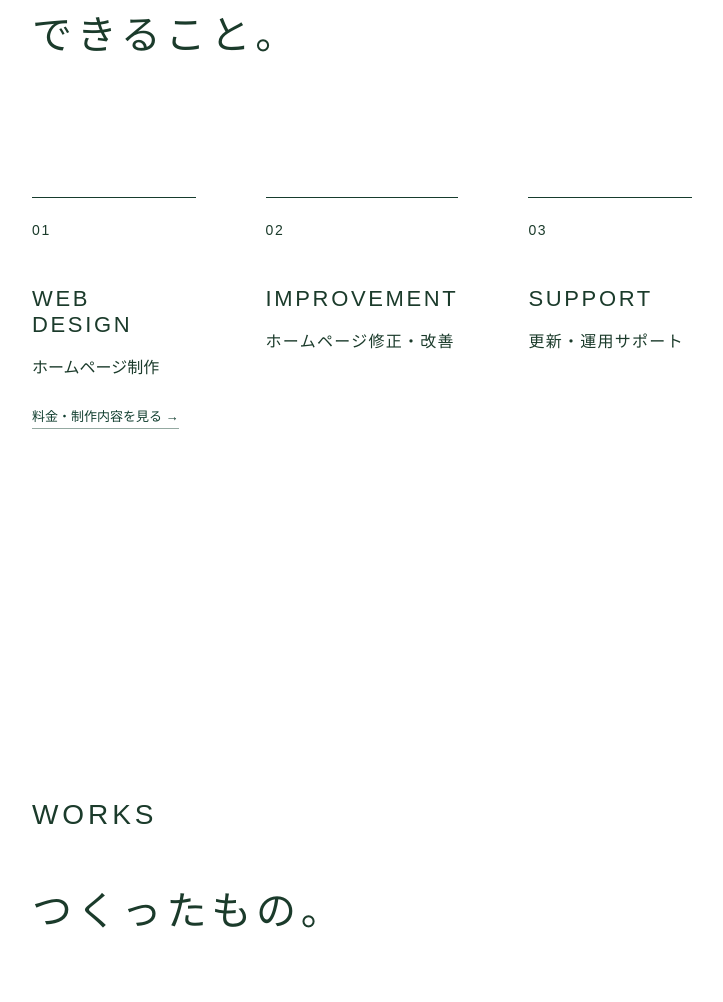
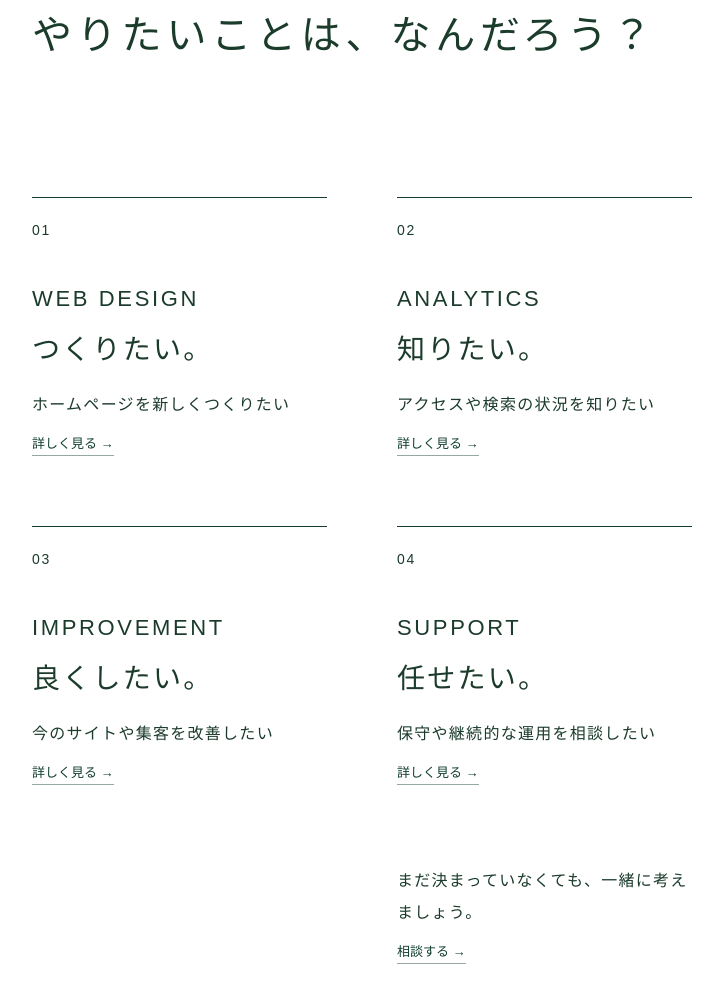
Before and after one commit to asanoworks/asanoworks-site, a plain HTML site: page index.html in a window 1280 px wide. Shown: the part 1578-2580 px from the top of the page, without its empty margins (378-1101 px from the left). Drawn offline with Linux system fonts and the light colour scheme.

Commit message:
Improve service navigation and pricing page anchors

```diff
--- a/css/style.css
+++ b/css/style.css
@@ -194,7 +194,7 @@ z-index: 1;
 
 .service-list {
   display: grid;
-  grid-template-columns: repeat(3, 1fr);
+  grid-template-columns: repeat(2, minmax(0, 1fr));
   gap: 70px;
 }
 
@@ -216,11 +216,34 @@ z-index: 1;
   letter-spacing: 0.12em;
 }
 
-.service-item > p:last-child {
+.service-name {
   margin: 0;
   font-size: 16px;
+  line-height: 2;
   letter-spacing: 0.08em;
 }
+
+.service-intent {
+  margin: 0 0 16px;
+  font-size: 28px;
+  font-weight: 300;
+  line-height: 1.6;
+  letter-spacing: 0.08em;
+}
+
+
+.service-consult {
+  margin-top: 80px;
+  margin-left: calc(50% + 35px);
+}
+
+.service-consult p {
+  margin: 0;
+  font-size: 16px;
+  line-height: 2;
+  letter-spacing: 0.08em;
+}
+
 /* =====================
    WORKS
 ===================== */
@@ -764,6 +787,10 @@ z-index: 1;
   .service-list {
     gap: 40px;
   }
+
+  .service-consult {
+    margin-left: calc(50% + 20px);
+  }
 }
 /* =========================
    MOBILE
@@ -862,6 +889,10 @@ z-index: 1;
 .service-list {
   grid-template-columns: 1fr;
   gap: 52px;
+}
+
+.service-consult {
+  margin-left: 0;
 }
 
 .service-item {
@@ -1408,3 +1439,11 @@ z-index: 1;
   letter-spacing: 0.02em;
   opacity: 0.7;
 }
+
+#monthly-plan-2 {
+  scroll-margin-top: 100px;
+}
+
+#monthly-plan-3 {
+  scroll-margin-top: 100px;
+}
--- a/index.html
+++ b/index.html
@@ -105,37 +105,50 @@
 </section>
 <section class="service" id="service">
   <div class="section-inner">
-
     <div class="service-heading">
       <p class="section-label">SERVICE</p>
-      <h2 class="service-title">できること。</h2>
+      <h2 class="service-title">やりたいことは、なんだろう？</h2>
     </div>
 
     <div class="service-list">
-
       <div class="service-item">
         <p class="service-number">01</p>
         <h3>WEB DESIGN</h3>
-        <p class="service-name">ホームページ制作</p>
-        <a href="price.html" class="service-price-link">
-  料金・制作内容を見る →
-</a>
+        <p class="service-intent">つくりたい。</p>
+        <p class="service-name">ホームページを新しくつくりたい</p>
+        <a href="price.html" class="service-price-link">詳しく見る →</a>
       </div>
 
       <div class="service-item">
-       <p class="service-number">02</p>
-       <h3>IMPROVEMENT</h3>
-       <p class="service-name">ホームページ修正・改善</p>
+        <p class="service-number">02</p>
+        <h3>ANALYTICS</h3>
+        <p class="service-intent">知りたい。</p>
+        <p class="service-name">アクセスや検索の状況を知りたい</p>
+        <a href="price.html#monthly-plan-2" class="service-price-link">詳しく見る →</a>
       </div>
 
       <div class="service-item">
         <p class="service-number">03</p>
+        <h3>IMPROVEMENT</h3>
+        <p class="service-intent">良くしたい。</p>
+        <p class="service-name">今のサイトや集客を改善したい</p>
+        <a href="price.html#monthly-plan-3" class="service-price-link">詳しく見る →</a>
+      </div>
+
+      <div class="service-item">
+        <p class="service-number">04</p>
         <h3>SUPPORT</h3>
-        <p class="service-name">更新・運用サポート</p>
+        <p class="service-intent">任せたい。</p>
+        <p class="service-name">保守や継続的な運用を相談したい</p>
+        <a href="price.html#monthly-title" class="service-price-link">詳しく見る →</a>
       </div>
 
     </div>
 
+    <div class="service-consult">
+      <p>まだ決まっていなくても、一緒に考えましょう。</p>
+      <a href="#contact" class="service-price-link">相談する →</a>
+    </div>
   </div>
 </section>
 <section class="works" id="works">
```
Also changed, not shown: price.html (+1 -1 lines).
